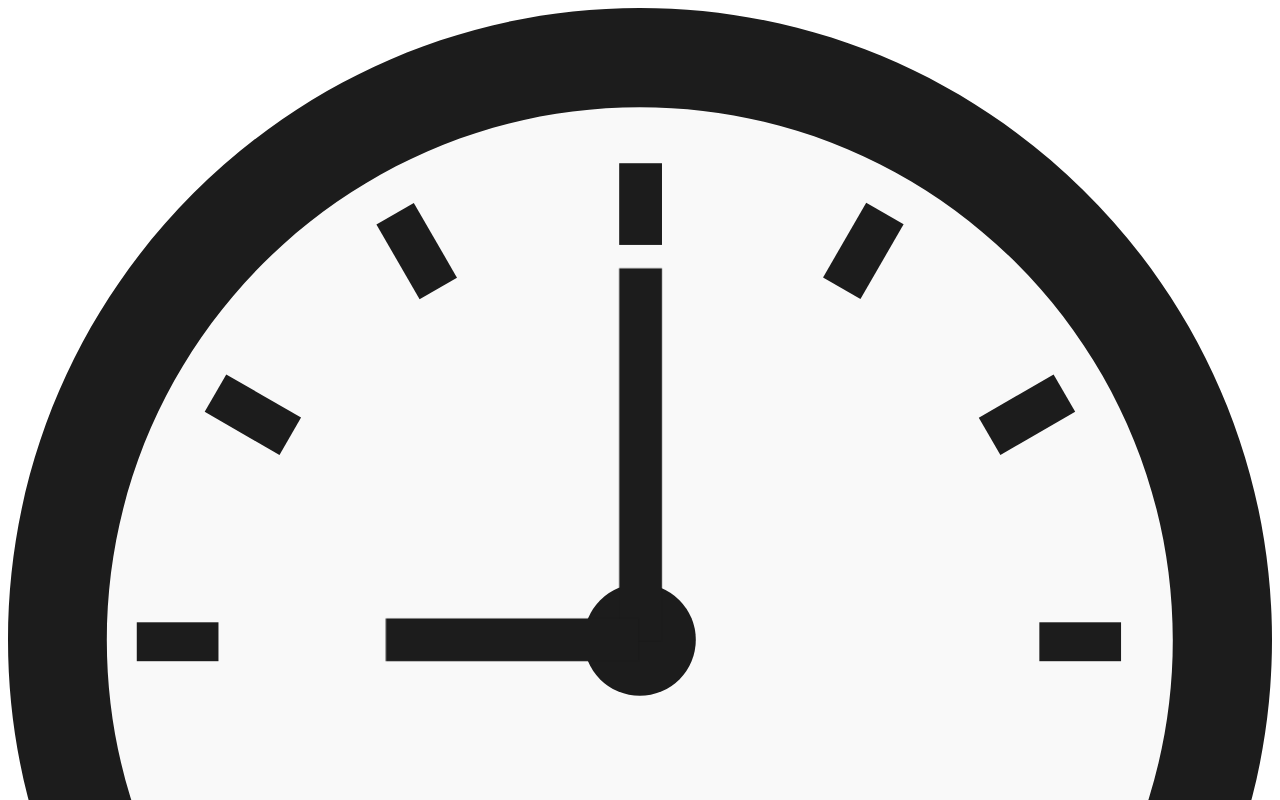
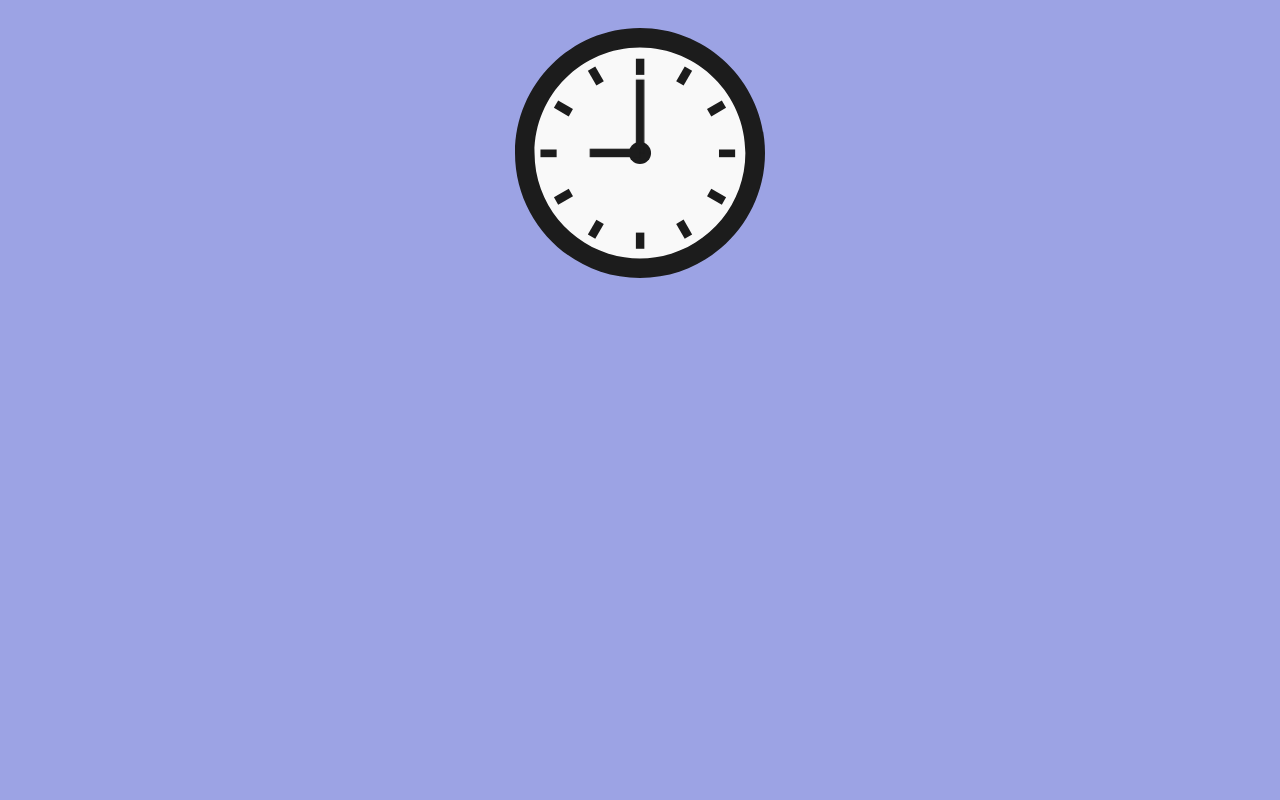
Before and after one commit to ciradu2204/Animate-clock, a plain HTML site: page index.html in a window 1280 px wide. Shown: the top 800 px of the page. Drawn offline with Linux system fonts and the light colour scheme.

Commit message:
Update index.css

```diff
--- a/index.css
+++ b/index.css
@@ -15,6 +15,16 @@
     animation: spin 60s 0s infinite linear;
 
 }
-.st1, .st0{
+body {
+    background: #9ca3e4;
+  }
 
-}
+  .container {
+    text-align:center;
+    padding: 20px 0px;
+  }
+
+  #Clock {
+    height: 250px;
+    margin: auto;
+  }
```
